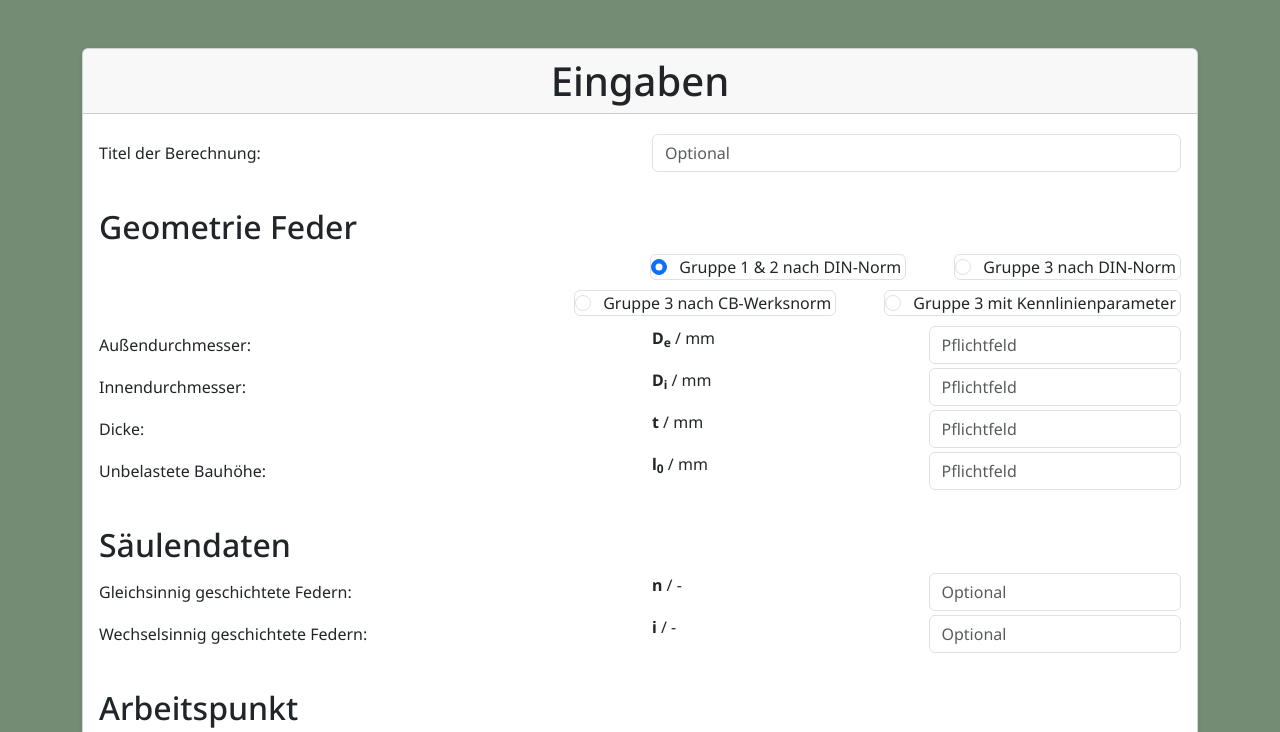
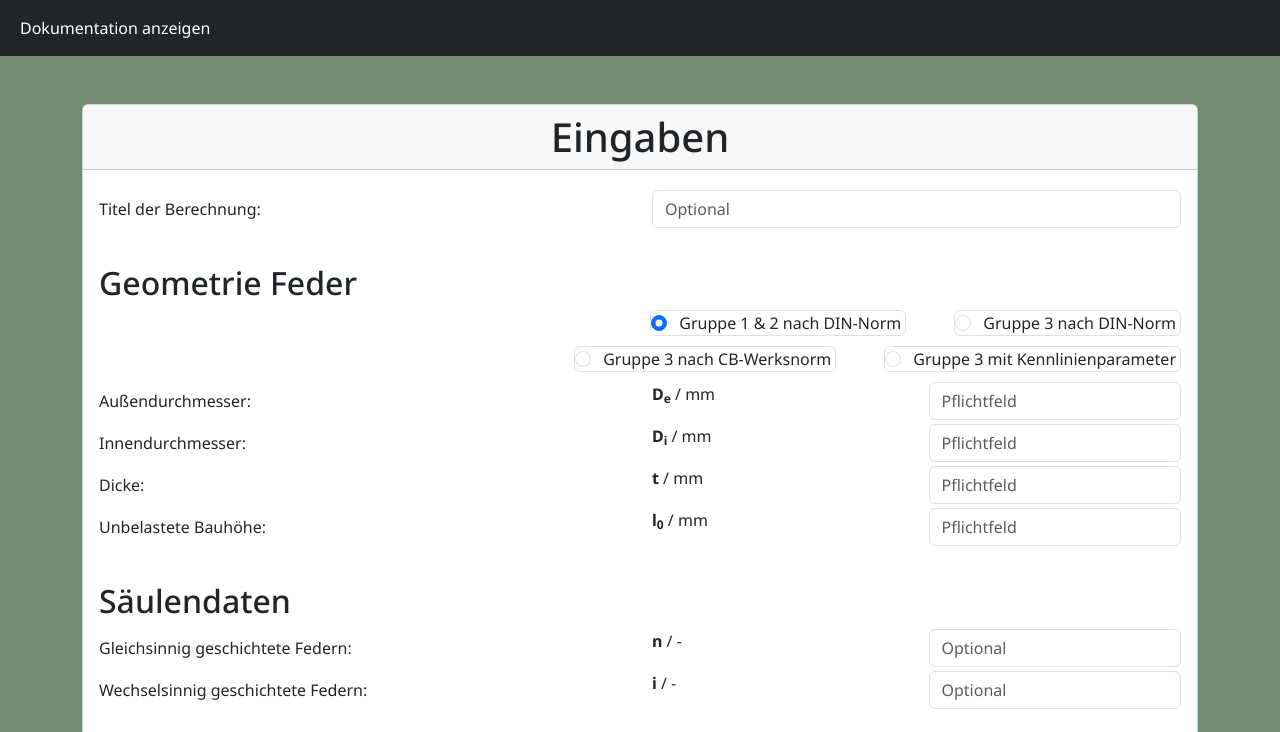
Before and after one commit to sebastianthaler/html-Tellerfeder-Rechner, a plain HTML site: page index.html in a window 1280 px wide. Shown: the top 732 px of the page. Drawn offline with nearby package versions, Linux system fonts and the light colour scheme.

Commit message:
14/12/25 - PDF mit Dokumentation hinzugefügt

```diff
--- a/index.html
+++ b/index.html
@@ -16,6 +16,20 @@
   </head>
 
   <body>
+
+    <nav class="navbar navbar-expand-sm bg-dark" id="top">
+        <div class="container-fluid">
+            <ul class="navbar-nav">
+                <!-- <li class="nav-item">
+                    <div class="nav-link text-bg-dark"><strong>Tellerfeder-Rechner</strong></div>
+                </li> -->
+                <li class="nav-item">
+                    <a class="nav-link text-bg-dark" href="/dokumentation.pdf" target="_blank">Dokumentation anzeigen</a>
+                </li>
+            </ul>
+        </div>
+    </nav>
+
     <div class="container py-5">
         <!-- Container-Eingabe -->
         <div id="eingabeContainer" class="card shadow-sm">
@@ -478,6 +492,11 @@
             </div>
         </div>
     </div>
+    <footer class="bg-dark">
+        <div class="container-fluid py-4 text-center">
+            <a href="#top" class="text-bg-dark">Zurück nach oben</a>
+        </div>
+    </footer>
 
 
 
```
Also changed, not shown: 1 other file.
